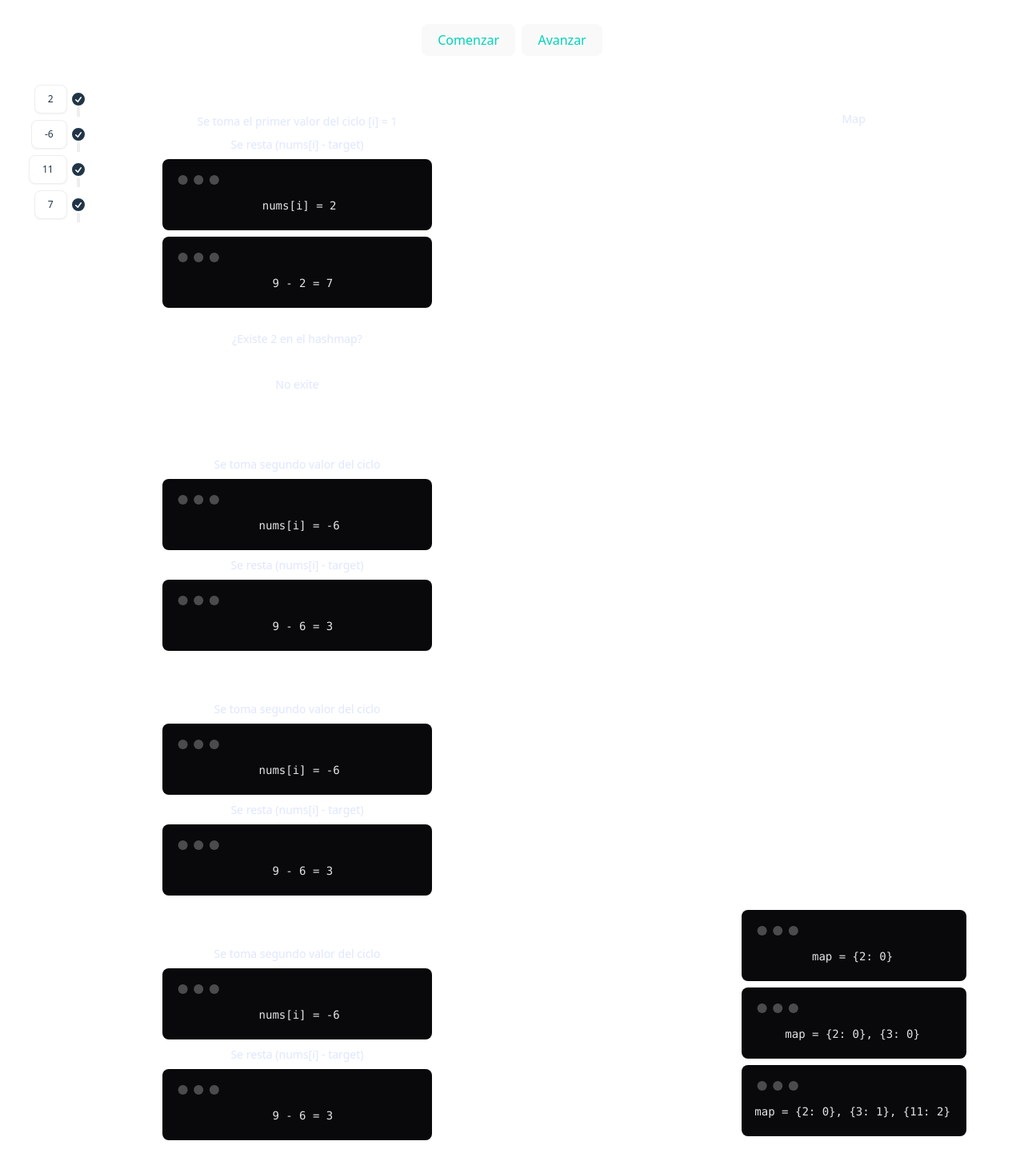
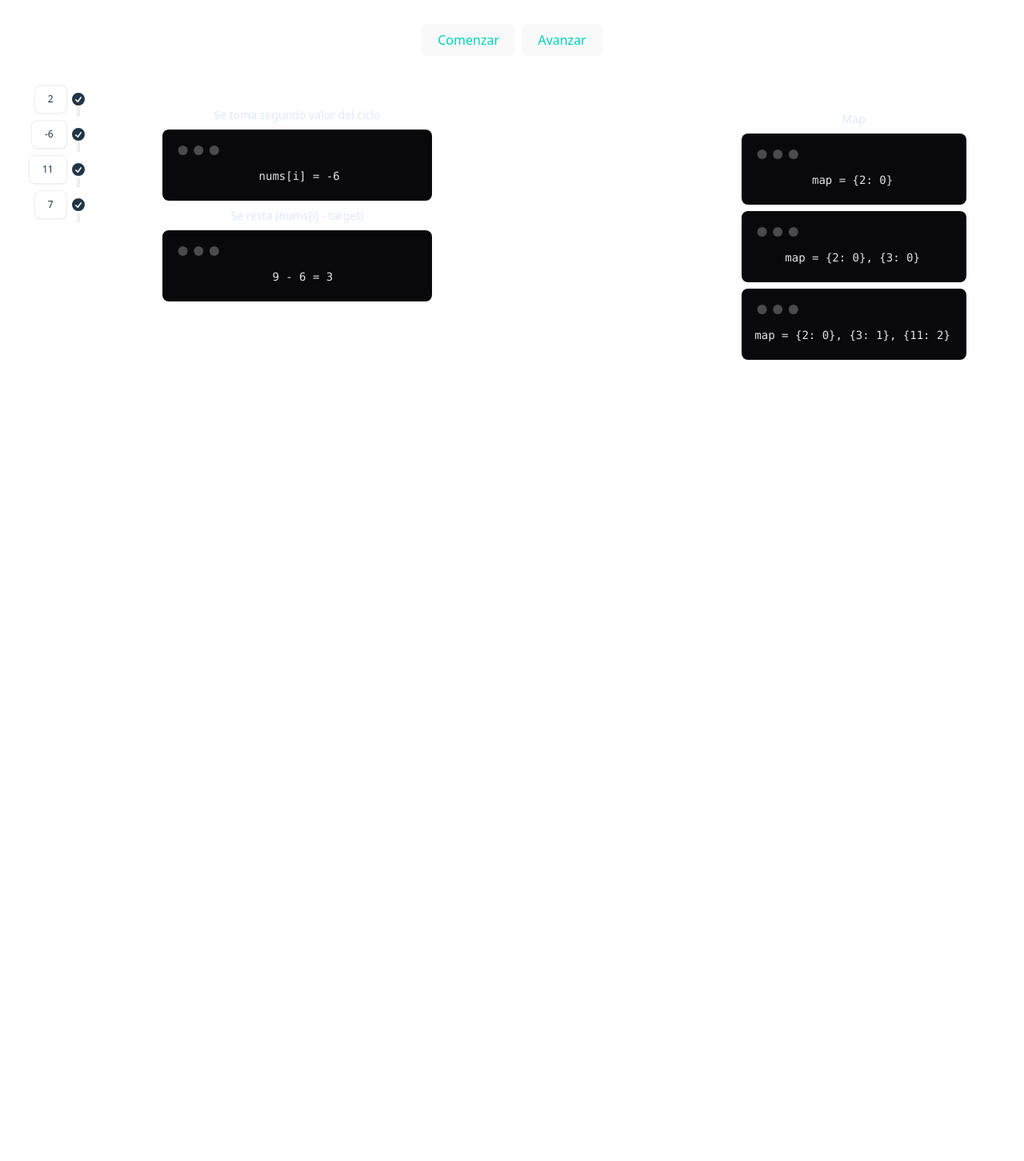
Before and after one commit to danielariosv91/algorithm-app, a React (Vite) app: page /two-sum in a window 1280 px wide. Shown: the part 218-1670 px from the top of the page at 80% size. After the commit the page ends 800 px from the top, so only its background shows below. Built offline with nearby package versions, Linux system fonts and the light colour scheme.

Commit message:
card component

```diff
--- a/src/feature/two-sum/TwoSum.jsx
+++ b/src/feature/two-sum/TwoSum.jsx
@@ -1,4 +1,5 @@
 import TimeLine from './components/TimeLine.jsx';
+import CardItem from './components/CardItem.jsx';
 
 import './TwoSum.scss'
 
@@ -46,81 +47,12 @@ export const TwoSum = () => {
             <div className="flex justify-center gap-2">
                 <TimeLine values={nums} />
 
+
                 <div className="flex-1 summay">
                     <div className="flex flex-wrap justify-content-around">
-                        <div className="card bg-base-100 text-primary-content w-100 mr-1 my-2">
-                            <div className="card-body">
-
-                                <p>Se toma el primer valor del ciclo [i] = {1}  </p>
-                                <p>Se resta (nums[i] - target)</p>
-
-                                <div className="mockup-code w-full">
-                                    <pre><code> nums[i] = 2</code></pre>
-                                </div>
+                        <CardItem />
 
 
-                                <div className="mockup-code w-full">
-                                    <pre><code>  9 - 2 = 7</code></pre>
-                                </div>
-
-                                <h5 className='my-5'>¿Existe {2} en el hashmap? </h5>
-                                <h5 className='my-2'>No exite </h5>
-
-
-                            </div>
-                        </div>
-                        <div className="card bg-base-100 text-primary-content w-100 mr-1">
-                            <div className="card-body">
-
-                                <p>Se toma segundo valor del ciclo </p>
-
-                                <div className="mockup-code w-full">
-                                    <pre><code> nums[i] = -6</code></pre>
-                                </div>
-
-                                <p>Se resta (nums[i] - target) </p>
-
-                                <div className="mockup-code w-full">
-                                    <pre><code>  9 - 6 = 3</code></pre>
-                                </div>
-
-                            </div>
-                        </div>
-                        <div className="card bg-base-100 text-primary-content w-100 mr-1">
-                            <div className="card-body">
-
-                                <p>Se toma segundo valor del ciclo </p>
-
-                                <div className="mockup-code w-full">
-                                    <pre><code> nums[i] = -6</code></pre>
-                                </div>
-
-                                <p>Se resta (nums[i] - target) </p>
-
-                                <div className="mockup-code w-full">
-                                    <pre><code>  9 - 6 = 3</code></pre>
-                                </div>
-
-
-                            </div>
-                        </div>
-                        <div className="card bg-base-100 text-primary-content w-100 mr-1">
-                            <div className="card-body">
-
-                                <p>Se toma segundo valor del ciclo </p>
-
-                                <div className="mockup-code w-full">
-                                    <pre><code> nums[i] = -6</code></pre>
-                                </div>
-
-                                <p>Se resta (nums[i] - target) </p>
-
-                                <div className="mockup-code w-full">
-                                    <pre><code>  9 - 6 = 3</code></pre>
-                                </div>
-
-                            </div>
-                        </div>
                     </div>
                 </div>
 
--- /dev/null
+++ b/src/feature/two-sum/components/CardItem.jsx
@@ -0,0 +1,21 @@
+export default function CardItem() {
+    return (
+        <div className="card bg-base-100 text-primary-content w-100 mr-1">
+            <div className="card-body">
+
+                <p>Se toma segundo valor del ciclo </p>
+
+                <div className="mockup-code w-full">
+                    <pre><code> nums[i] = -6</code></pre>
+                </div>
+
+                <p>Se resta (nums[i] - target) </p>
+
+                <div className="mockup-code w-full">
+                    <pre><code>  9 - 6 = 3</code></pre>
+                </div>
+
+            </div>
+        </div>
+    )
+}
--- a/src/feature/two-sum/components/TimeLine.jsx
+++ b/src/feature/two-sum/components/TimeLine.jsx
@@ -1,9 +1,4 @@
-
-
 export default function TimeLine({ values }) {
-    console.log(values)
-
-
     return (
         <div className="flex-none timeline">
             <ul className="timeline timeline-vertical">
```
